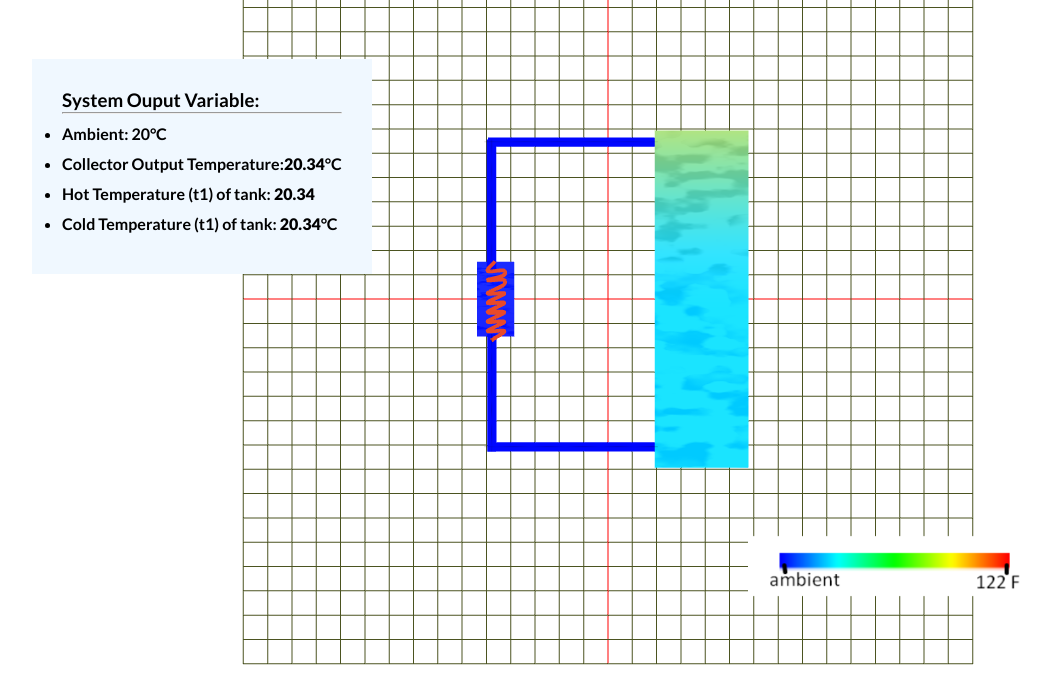
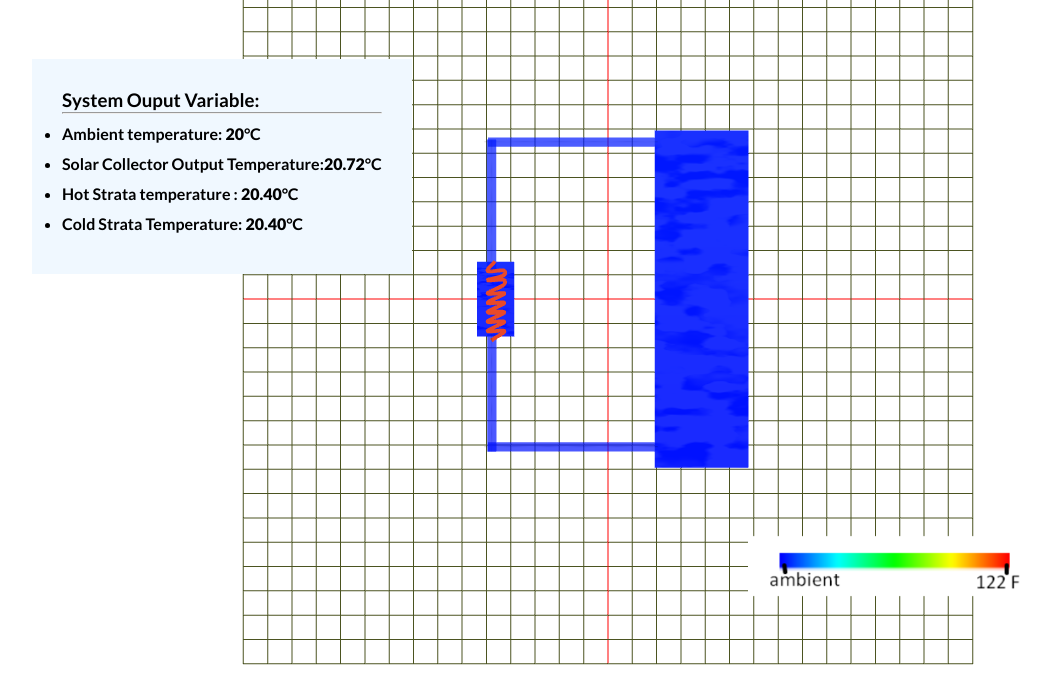
Before and after one commit to pravinpoudel/solar-Heater-Simulation, a website built with webpack: page dist/index.html in a window 1280 px wide. Shown: the part 101-800 px from the top of the page, without its empty margins (32-1082 px from the left). Built offline with nearby package versions, Linux system fonts and the light colour scheme; animation ran at ten frames a second.

Commit message:
cleaning 1

```diff
--- a/scripts/createObject.js
+++ b/scripts/createObject.js
@@ -47,9 +47,6 @@
   //   depthTest: false,
   //   transparent: true,
   // });
-
-  console.log(_heatTexture);
-
   const _cylinderMaterial = new THREE.ShaderMaterial({
     uniforms: {
       temperature: {
@@ -70,9 +67,10 @@
       uniform float temperature;
       uniform sampler2D heatTexture;
       void main() {
-        gl_FragColor = texture(heatTexture, vec2(temperature, 0.5)).rgba;
+        gl_FragColor = vec4(texture(heatTexture, vec2(temperature, 0.5)).rgb, 0.7);
       }`,
     side: THREE.DoubleSide,
+    transparent: true,
   });
 
   const _cylinder = new THREE.Mesh(geometry, _cylinderMaterial);
@@ -94,7 +92,7 @@
 }
 
 function createTank(position, texture, size, direction, heatRatio) {
-  const tankGeometry = new THREE.PlaneGeometry(size.x, size.y, 5);
+  const tankGeometry = new THREE.PlaneGeometry(size.x, size.y);
   const flowDirection = direction == "up" ? -1.0 : 1.0;
   let tankMaterial = new THREE.MeshBasicMaterial({
     onBeforeCompile: (shader) => {
@@ -133,7 +131,6 @@
           float fbmValue2 = fbm(vec3((vUv +randShift)*vec2(1.0, height)*4.0- vec2(0, 10.0*timeFactor), timeFactor*0.5));
           fbmValue1 = max(fbmValue1, fbmValue2);
           diffuseColor.rgb = mix(tempColor, tempColor+0.1, smoothstep(0.4, 0.6, fbmValue1));
-        //   diffuseColor.rgb = tempColor;
         `
       );
     },
@@ -157,7 +154,7 @@
         value: texture,
       },
       hotTemp: {
-        value: 0.8,
+        value: 0.1,
       },
       coldTemp: {
         value: 0.1,
@@ -169,20 +166,11 @@
     },
   };
 
-  console.log(size.y);
-
-  console.log(tankMaterial.userData.uniforms);
-
   // tankMaterial.userData.uniforms.needsUpdate = true;
   let tank = new THREE.Mesh(tankGeometry, tankMaterial);
   tank.rotation.x = Math.PI * 0.5;
+  tank.position.copy(position);
   scene.add(tank);
-  tank.position.copy(position);
-
-  var outlineMaterial = new THREE.MeshBasicMaterial({
-    side: THREE.DoubleSide,
-    color: new THREE.Color(0x667755),
-  });
   return tank;
 }
 
--- a/scripts/heatCalculator.js
+++ b/scripts/heatCalculator.js
@@ -1,27 +1,25 @@
 let specificHeatCapacity = 4180;
 let ambientTemp = 20;
+let coldTemperature = ambientTemp;
+let hotTemperature = ambientTemp;
+const MAX_TEMP = 40;
 let tankSurfaceArea = 10;
+let upriserArea = 0.3175;
+const collectorArea = 1.5;
 let Irradiance = 1000;
-let intialTankTem = 20;
 let flowRate = 0.1;
-const collectorArea = 1.5;
+let upriserLossCoff = 0.2;
+let collectorEfficienyFactor = 0.3;
 const collectorLossFactor = 4;
 const transAbsorbCofficient = 0.3;
 const tankLossCofficient = 0.5;
-let waterMass = 500;
+let waterMass = 1000;
 let hotMass = 0.1;
-let coldMass = waterMass;
 let previosStrataRatio = -0.2;
-let coldTemperature = ambientTemp;
-let hotTemperature = ambientTemp;
-let upriserArea = 0.3175;
-let upriserLossCoff = 0.2;
-let collectorEfficienyFactor = 0.3;
 
 function convectionLoss(ta, tfo, Au, Uu) {
   let cofficient = (-Au * Uu) / (flowRate * specificHeatCapacity);
   let tankInput = ta + (tfo - ta) * Math.exp(cofficient);
-  // console.log(tankInput);
   return tankInput;
 }
 
@@ -44,16 +42,11 @@
   return flowRate * specificHeatCapacity * strataRatio * (t2 - t1);
 }
 
-// room(t3), cold(t2), hot(t1)
 function computeHeatLoss(surfaceArea, heatLossRatio, heatRatio, t3, t2, t1) {
   return [
     surfaceArea * heatLossRatio * heatRatio * (t1 - t3),
     surfaceArea * heatLossRatio * (1 - heatRatio) * (t2 - t3),
   ];
-}
-
-function isEquillibruim() {
-  return intialTankTem == collectorOutputTemp;
 }
 
 function stratumUpdate(deltaTime) {
@@ -77,36 +70,37 @@
 );
 
 function heatCalculatorUpdate(deltaTime) {
+  // hot and cold ratio
   let strataRatio = stratumUpdate(deltaTime);
   let normStrataRatio = strataRatio - Math.floor(strataRatio);
+
   if (previosStrataRatio > normStrataRatio) {
-    console.log(
-      "new hot temperature is",
-      hotTemperature,
-      "cold temperature is",
-      coldTemperature
-    );
+    document.getElementById("hotTemp").innerHTML = hotTemperature.toFixed(2);
     coldTemperature = hotTemperature;
   }
+
   let Qu = collectoUsabelHeat(coldTemperature, ambientTemp, Irradiance);
-
   let collectorOutputTemp = computeCollectorOutputTemp(Qu, coldTemperature);
 
-  // console.log("collector outpuut temperature:", collectorOutputTemp);
-  let tankInput = convectionLoss(
+  //temperature after loss in the upriser which can be a pipe connecting solar collector and tank
+  let tankInputTemp = convectionLoss(
     ambientTemp,
     collectorOutputTemp,
     upriserArea,
     upriserLossCoff
   );
 
-  let inputFromUpriser = computeHeatFlow(
+  // this is input temperautre of fluid at the tank inlet from solar container
+  let tankInputHeat = computeHeatFlow(
     flowRate,
     specificHeatCapacity,
-    collectorOutputTemp,
+    tankInputTemp,
     hotTemperature,
     normStrataRatio
   );
+
+  // since there are two stratas, loss in each strata is envLoss_Hot for hot strata region and envLoss_Cold for cold
+  // strata region
 
   let [envLoss_Hot, envLoss_Cold] = computeHeatLoss(
     tankSurfaceArea,
@@ -117,34 +111,46 @@
     hotTemperature
   );
 
-  let totalInternalEnergy = deltaTime * (inputFromUpriser - envLoss_Hot);
+  // final mean temperature of hot strata region after gaining the energy from the collector
+  let totalInternalEnergy = deltaTime * (tankInputHeat - envLoss_Hot);
+
   hotTemperature +=
-    totalInternalEnergy / (waterMass * strataRatio * specificHeatCapacity);
+    totalInternalEnergy / (waterMass * normStrataRatio * specificHeatCapacity);
+
+  // final temperautre of cold strata region which is affected by loss in environment because
+  //we are not considering the water inlet from the other cold water source.
+
   coldTemperature -=
     (tankSurfaceArea * tankLossCofficient * (coldTemperature - ambientTemp)) /
     (waterMass * specificHeatCapacity);
 
   previosStrataRatio = normStrataRatio;
-  // console.log([hotTemperature, coldTemperature, collectorOutputTemp]);
+
   updateDormText(hotTemperature, coldTemperature, collectorOutputTemp);
+
+  // since the temperature range is from ambient to max water heat temperature, the range of 0 to max might not be
+  // very informative so i thought of ranging the map from ambient to max which i have considered to be 45 degree centigrade.
+
   let mappedTemp = mapAmbient([
     hotTemperature,
     coldTemperature,
     collectorOutputTemp,
   ]);
+
   return [...mappedTemp, normStrataRatio];
 }
 
 function mapAmbient(temperatureLists) {
   let mappedValue = temperatureLists.map((element, index) => {
-    return Math.min(1.0, (element - ambientTemp) / (50 - ambientTemp));
+    return Math.min(1.0, (element - ambientTemp) / (MAX_TEMP - ambientTemp));
   });
   return mappedValue;
 }
 
 function updateDormText(hotTemp, coldTemp, collectorOutputTemp) {
-  document.getElementById("collectorTemp").innerHTML = hotTemp.toFixed(2);
-  document.getElementById("hotTemp").innerHTML = hotTemp.toFixed(2);
+  document.getElementById("ambientTemp").innerHTML = ambientTemp;
+  document.getElementById("collectorTemp").innerHTML =
+    collectorOutputTemp.toFixed(2);
   document.getElementById("coldTemp").innerHTML = coldTemp.toFixed(2);
 }
 
--- a/scripts/renderer.js
+++ b/scripts/renderer.js
@@ -78,7 +78,7 @@
       texture,
       collectorSize,
       "up",
-      0.8
+      0.0
     );
     var path = [
       new THREE.Vector3(5, -5, 0),
@@ -141,8 +141,8 @@
 
 function updateUniforms([hotTemp, coldTemp, collectorOutputTemp, strataRatio]) {
   tank.material.userData.uniforms.heatRatio.value = strataRatio;
-  tank.material.userData.uniforms.hotTemp.value = 0.8;
-  tank.material.userData.uniforms.coldTemp.value = 0.2;
+  tank.material.userData.uniforms.hotTemp.value = hotTemp;
+  tank.material.userData.uniforms.coldTemp.value = coldTemp;
   collector.material.userData.uniforms.hotTemp.value = collectorOutputTemp;
   collector.material.userData.uniforms.coldTemp.value = coldTemp;
   pipe_bottom_left.material.uniforms.temperature.value = coldTemp;
@@ -155,7 +155,7 @@
 function update() {
   let deltaTime = clock.getDelta();
   commonUniform.time.value = clock.getElapsedTime();
-  let heatOutput = heatCalculatorUpdate(300);
+  let heatOutput = heatCalculatorUpdate(500);
   updateUniforms(heatOutput);
   texture1.offset.x -= 0.008;
   texture2.offset.x -= 0.008;
```
Also changed, not shown: dist/index.html.
